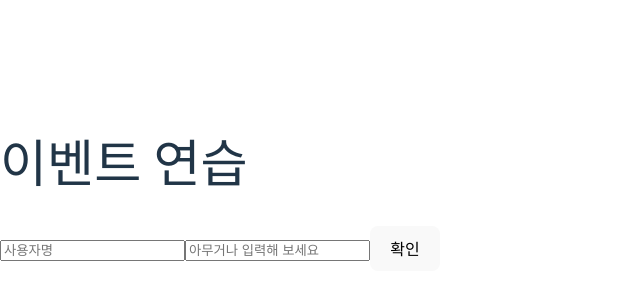
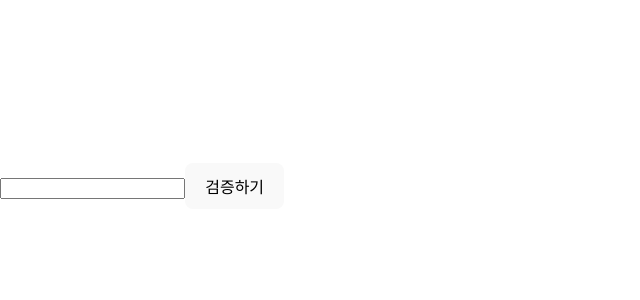
Before and after one commit to ryuji-dev/react-study, a React (Vite) app: page / in a window 1280 px wide. Shown: the part 214-514 px from the top of the page, without its empty margins (0-640 px from the left). Built offline with nearby package versions, Linux system fonts and the light colour scheme.

Commit message:
feat: 콜백 함수를 통한 ref 설정

```diff
--- a/src/App.jsx
+++ b/src/App.jsx
@@ -1,7 +1,10 @@
-import EventPractice from "./EventPractice";
+import { Component } from "react";
+import ValidationSample from "./ValidationSample";
 
-const App = () => {
-  return <EventPractice />;
-};
+class App extends Component {
+  render() {
+    return <ValidationSample />;
+  }
+}
 
 export default App;
--- /dev/null
+++ b/src/ValidationSample.css
@@ -0,0 +1,7 @@
+.success {
+  background-color: lightgreen;
+}
+
+.failure {
+  background-color: lightcoral;
+}
--- /dev/null
+++ b/src/ValidationSample.jsx
@@ -0,0 +1,47 @@
+import { Component } from "react";
+import "./ValidationSample.css";
+
+class ValidationSample extends Component {
+  state = {
+    password: "",
+    clicked: false,
+    validated: false,
+  };
+
+  handleChange = (e) => {
+    this.setState({
+      password: e.target.value,
+    });
+  };
+
+  handleButtonClick = () => {
+    this.setState({
+      clicked: true,
+      validated: this.state.password === "0000",
+    });
+    this.input.focus();
+  };
+
+  render() {
+    return (
+      <div>
+        <input
+          ref={(ref) => (this.input = ref)}
+          type="password"
+          value={this.state.password}
+          onChange={this.handleChange}
+          className={
+            this.state.clicked
+              ? this.state.validated
+                ? "success"
+                : "failure"
+              : ""
+          }
+        />
+        <button onClick={this.handleButtonClick}>검증하기</button>
+      </div>
+    );
+  }
+}
+
+export default ValidationSample;
```
